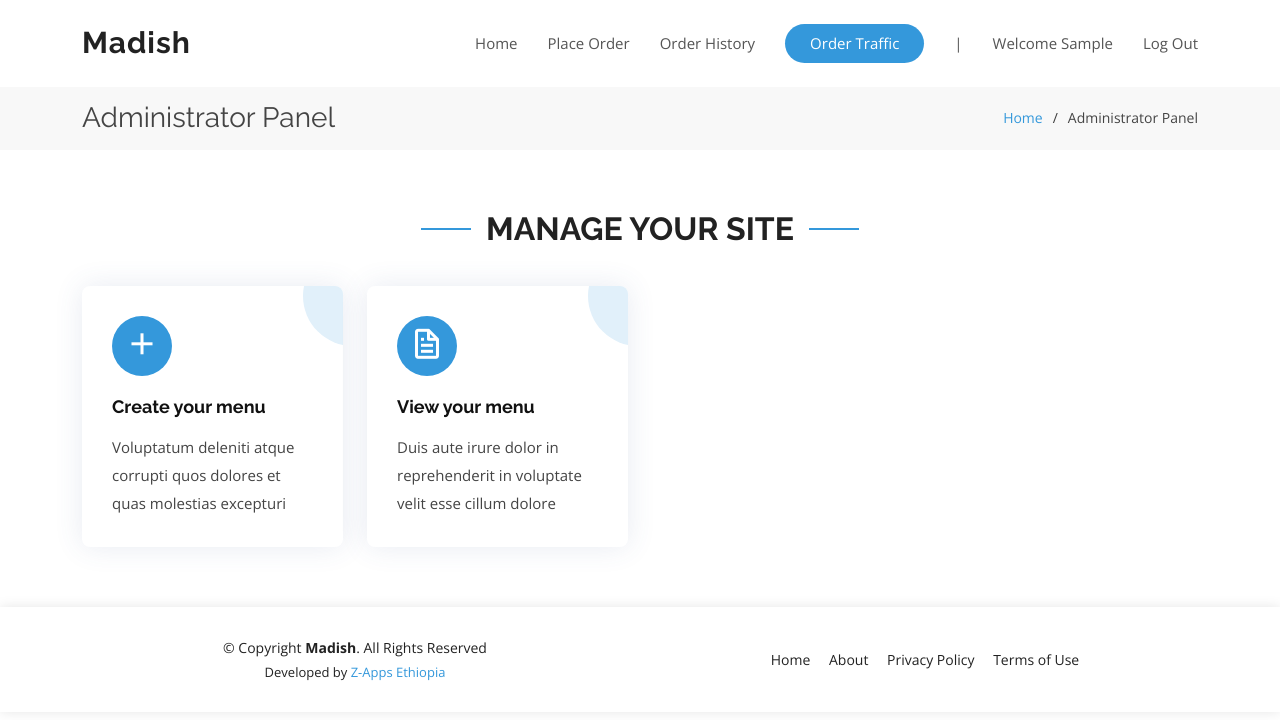
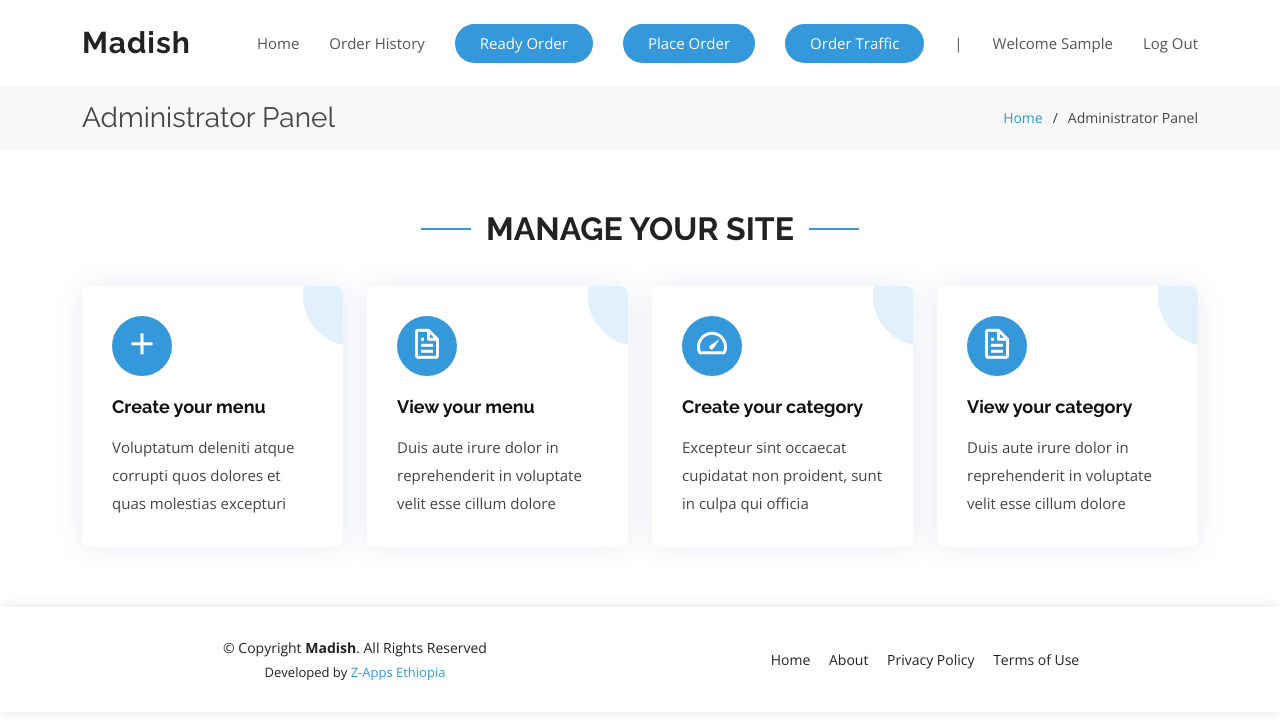
Before and after one commit to zakmafia/madish, a Django app: page /madish/administrator_panel/ in a window 1280 px wide. Shown: the top 720 px of the page. Run offline with Django 4.2, Linux system fonts and the light colour scheme; the visitor is signed in with stand-in values (Sample User, id 1); some libraries are stand-ins or nearby versions.

Commit message:
system is updated with some more functionality

```diff
--- a/madish_system/models.py
+++ b/madish_system/models.py
@@ -29,6 +29,8 @@ class UserOrder(models.Model):
     food_menu = models.ManyToManyField('FoodMenu', related_name='order')
     price = models.DecimalField(max_digits=7, decimal_places=2)
     quantity = models.PositiveIntegerField(validators=[MinValueValidator(1)], default=1)
+    ready = models.BooleanField('Ready', default=False)
+    delivered = models.BooleanField('Delivered', default=False)
     created_on = models.DateTimeField(auto_now_add=True)
 
     def __str__(self):
--- a/madish_system/urls.py
+++ b/madish_system/urls.py
@@ -9,6 +9,14 @@ urlpatterns = [
     path('order_traffic/', views.order_traffic, name='order_traffic'),
     path('create_menu/', views.create_menu, name='create_menu'),
     path('view_menu/', views.view_menu, name='view_menu'),
+    path('create_category/', views.create_category, name='create_category'),
+    path('view_category/', views.view_category, name='view_category'),
+    path('delete_category/<category_id>/', views.delete_category, name='delete_category'),
     path('delete_menu/<menu_id>/', views.delete_menu, name='delete_menu'),
-    path('order/', views.order, name='order')
+    path('order/', views.order, name='order'),
+    path('order_ready/', views.order_ready, name='order_ready'),
+    path('make_ready/<order_id>/', views.make_ready, name='make_ready'),
+    path('make_delivered/<order_id>/', views.make_delivered, name='make_delivered'),
+
+    path('contact_us/', views.contact_us, name='contact_us')
 ]
--- a/madish_system/views.py
+++ b/madish_system/views.py
@@ -1,15 +1,18 @@
 from django.shortcuts import render, redirect
+from django.contrib.auth.decorators import login_required
 from django.contrib import messages
-from .models import FoodMenu, UserOrder
-from .forms import FoodMenuForm
+from .models import FoodMenu, UserOrder, Category
+from .forms import FoodMenuForm, CategoryForm
 
 # Create your views here.
 def main_page(request):
     return render(request, 'main_page.html')
 
+@login_required(login_url='login')
 def administrator_panel(request):
     return render(request, 'administrator.html')
 
+@login_required(login_url='login')
 def place_order(request):
     menus = FoodMenu.objects.all()
 
@@ -18,6 +21,7 @@ def place_order(request):
     }
     return render(request, 'place_order.html', context)
 
+@login_required(login_url='login')
 def order_history(request):
     orders = UserOrder.objects.filter(ordering_user=request.user).order_by('-id')
     context = {
@@ -26,12 +30,72 @@ def order_history(request):
     return render(request, 'order_history.html', context)
 
 def order_traffic(request):
-    orders = UserOrder.objects.all().order_by('-id')
+    orders = UserOrder.objects.filter(delivered=False).order_by('-id')
     context = {
         'orders': orders,
     }
     return render(request, 'order_traffic.html', context)
 
+@login_required(login_url='login')
+def order_ready(request):
+    orders = UserOrder.objects.filter(delivered=False).order_by('-id')
+    context = {
+        'orders': orders
+    }
+    return render(request, 'order_ready.html', context)
+
+@login_required(login_url='login')
+def make_ready(request, order_id):
+    order = UserOrder.objects.get(id=order_id)
+    order.ready = True
+    order.save()
+    messages.success(request, 'This order is ready!')
+    return redirect('order_ready')
+
+@login_required(login_url='login')
+def make_delivered(request, order_id):
+    order = UserOrder.objects.get(id=order_id)
+    if not order.ready:
+        messages.error(request, 'Make this order ready first!')
+        return redirect('order_ready')
+    else:
+        order.delivered = True
+        order.save()
+        messages.success(request, 'This order is delivered!')
+        return redirect('order_ready')
+
+@login_required(login_url='login')
+def create_category(request):
+    if request.method == 'POST':
+        form = CategoryForm(request.POST)
+        if form.is_valid():
+            form.save()
+            messages.success(request, 'You have successfully created a new category')
+            return redirect('create_category')
+        else:
+            messages.error(request, 'This category already exists!')
+    else:
+        form = CategoryForm
+    context = {
+        'form': form
+    }
+    return render(request, 'create_category.html', context)
+
+@login_required(login_url='login')
+def view_category(request):
+    view_categories = Category.objects.all()
+    context = {
+        'view_categories': view_categories
+    }
+    return render(request, 'view_category.html', context)
+
+@login_required(login_url='login')
+def delete_category(request, category_id):
+    category = Category.objects.get(id=category_id)
+    category.delete()
+    return redirect('view_category')
+
+@login_required(login_url='login')
 def create_menu(request):
     if request.method == 'POST':
         form = FoodMenuForm(request.POST, request.FILES)
@@ -48,6 +112,7 @@ def create_menu(request):
     }
     return render(request, 'create_menu.html', context)
 
+@login_required(login_url='login')
 def view_menu(request):
     food_menus = FoodMenu.objects.all()
     context = {
@@ -55,11 +120,13 @@ def view_menu(request):
     }
     return render(request, 'view_menu.html', context)
 
+@login_required(login_url='login')
 def delete_menu(request, menu_id):
     menu = FoodMenu.objects.get(id=menu_id)
     menu.delete()
     return redirect('view_menu')
 
+@login_required(login_url='login')
 def order(request):
     order_items = {
         'items': [],
@@ -106,3 +173,7 @@ def order(request):
     }
 
     return render(request, 'order_confirmation.html', context)
+
+
+def contact_us(request):
+    return render(request, 'contact_us.html')
--- a/templates/administrator.html
+++ b/templates/administrator.html
@@ -40,6 +40,22 @@
             </div>
           </div>
 
+          <div class="col-md-6 col-lg-3 d-flex align-items-stretch mb-5 mb-lg-0">
+            <div class="icon-box" data-aos="fade-up" data-aos-delay="300">
+              <div class="icon"><i class="bx bx-tachometer"></i></div>
+              <h4 class="title"><a href="{% url 'create_category' %}">Create your category</a></h4>
+              <p class="description">Excepteur sint occaecat cupidatat non proident, sunt in culpa qui officia</p>
+            </div>
+          </div>
+
+          <div class="col-md-6 col-lg-3 d-flex align-items-stretch mb-5 mb-lg-0">
+            <div class="icon-box" data-aos="fade-up" data-aos-delay="200">
+              <div class="icon"><i class="bx bx-file"></i></div>
+              <h4 class="title"><a href="{% url 'view_category' %}">View your category</a></h4>
+              <p class="description">Duis aute irure dolor in reprehenderit in voluptate velit esse cillum dolore</p>
+            </div>
+          </div>
+
         </div>
 
       </div>
--- /dev/null
+++ b/templates/contact_us.html
@@ -0,0 +1,4 @@
+{% extends 'base.html' %}
+{% load static %}
+{% block content %}
+{% endblock %}
--- a/templates/includes/footer.html
+++ b/templates/includes/footer.html
@@ -36,9 +36,9 @@
 
   <!-- Template Main JS File -->
   <script src="{% static 'assets/js/main.js'%}"></script>
-  {% comment %} <script>
+  <script>
     function autorefresh(){
-      setInterval('refreshPage()', 5000);
+      setInterval('refreshPage()', 6000);
     }
     function refreshPage(){
       $.ajax({
@@ -49,6 +49,6 @@
       });
     }
   </script>
-  <script>autorefresh()</script> {% endcomment %}
+  <script>autorefresh()</script>
 </body>
 </html>
--- a/templates/includes/navbar.html
+++ b/templates/includes/navbar.html
@@ -17,11 +17,13 @@
           {% endif %}
           {% if user.id is None %}
           <li><a class="nav-link scrollto" href="#about">About</a></li>
+          <li><a class="nav-link scrollto" href="{% url 'contact_us' %}">Contact Us</a></li>
           <li><a class="getstarted scrollto" href="{% url 'register' %}">Open Account</a></li>
           <li><a class="getstarted scrollto" href="{% url 'login' %}">Sign In</a></li>
           {% else %}
-          <li><a class="nav-link scrollto" href="{% url 'place_order' %}">Place Order</a></li>
           <li><a class="nav-link scrollto" href="{% url 'order_history' %}">Order History</a></li>
+          <li><a class="getstarted scrollto" href="{% url 'order_ready' %}">Ready Order</a></li>
+          <li><a class="getstarted scrollto" href="{% url 'place_order' %}">Place Order</a></li>
           <li><a class="getstarted scrollto" href="{% url 'order_traffic' %}">Order Traffic</a></li>
           <li><small class="nav-link scrollto">|</small></li>
           <li><small class="nav-link scrollto">Welcome {{ user.first_name }}</small></li>
--- a/templates/order_confirmation.html
+++ b/templates/order_confirmation.html
@@ -5,7 +5,6 @@
     <div class="row justify-content-center mt-1">
         <div class="col-md-5 col-sm-12 p-4 text-center">
             <h1>Order Submitted!</h1>
-            <p>You should receive a confirmation email soon.</p>
             <a href="{% url 'home' %}">Go to the homepage</a>
         </div>
     </div>
@@ -16,7 +15,6 @@
             {% for item in items %}
                 <p>{{ item.name }} <span class="pl-3">{{ item.price }}</span></p>
             {% endfor %}
-
             <p class="font-weight-bold pt-4">Total: {{ price }}</p>
         </div>
     </div>
--- a/templates/order_traffic.html
+++ b/templates/order_traffic.html
@@ -2,6 +2,7 @@
 {% load static %}
 {% block content %}
 <!-- ======= Breadcrumbs ======= -->
+<div id="console">
 <section id="breadcrumbs" class="breadcrumbs">
     <div class="container">
 
@@ -32,6 +33,9 @@
           {% endif %}
           >
             {{ order.ordering_user.email }}
+            {% if order.ready %}
+              <span style="background-color: green; margin-left: 60em; padding: 8px; color: white;"> Ready </span>
+            {% endif %}
           </td>
         </tr>
           {% endfor %}
@@ -41,3 +45,4 @@
 </section>
 
 {% endblock %}
+</div>
--- a/templates/view_menu.html
+++ b/templates/view_menu.html
@@ -21,6 +21,7 @@
           <tr>
             <td scope="col">Name</td>
             <td scope="col">Price</td>
+            <td scope="col">Category</td>
             <td scope="col">Detail</td>
             <td scope="col">Image</td>
             <td scope="col">Delete Menu</td>
@@ -31,6 +32,11 @@
           <tr>
             <td>{{ menu.name }}</td>
             <td>{{ menu.price }} ETB</td>
+            <td>
+              {% for item in menu.category.all %}
+              {{ item }} ||
+              {% endfor %}
+            </td>
             <td>{{ menu.detail }}</td>
             <td><img src="{{ menu.image.url }}" height=200 width=300></td>
             <td><a onclick="return confirm('Are you sure you want to delete this menu?')" class="btn btn-danger" href="{% url 'delete_menu' menu.id %}">Delete Menu</a></td>
```
Also changed, not shown: madish_system/forms.py (+20 -10 lines), templates/create_category.html (added, +39 -0 lines), templates/create_menu.html (+4 -7 lines), templates/order_ready.html (added, +63 -0 lines), templates/view_category.html (added, +36 -0 lines), madish_system/migrations/0001_initial.py (added), madish_system/migrations/0002_userorder_delivered_userorder_ready.py (added).
